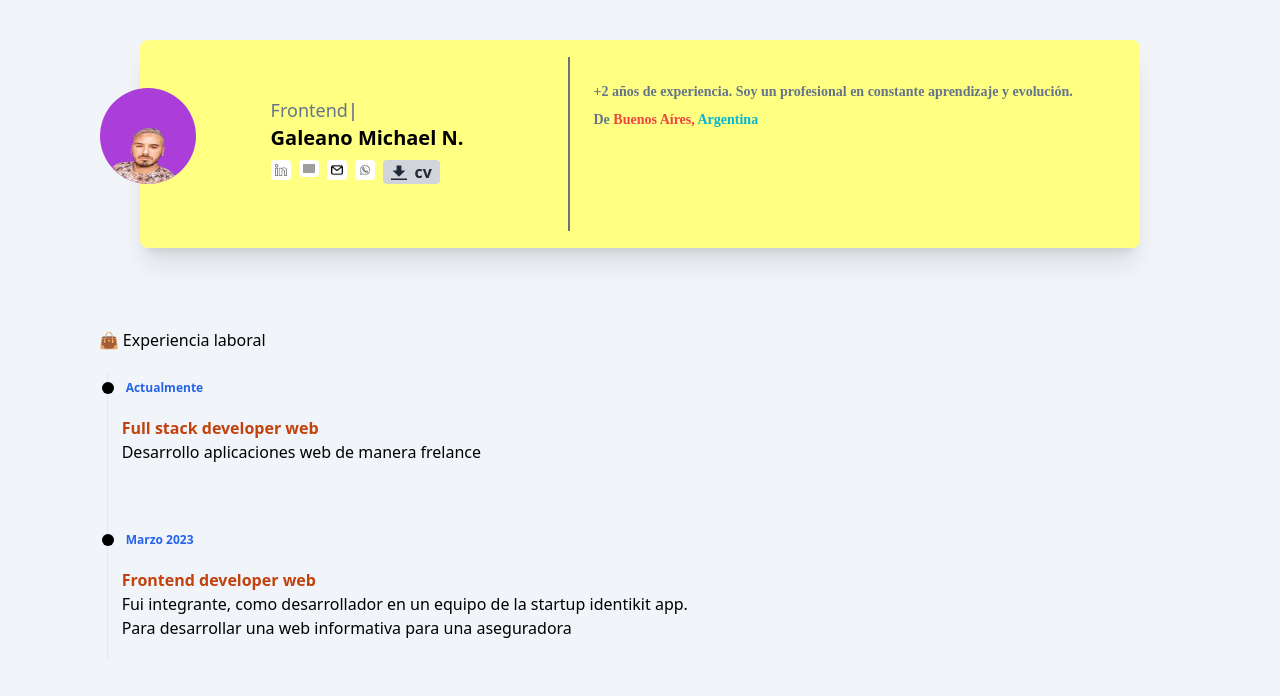
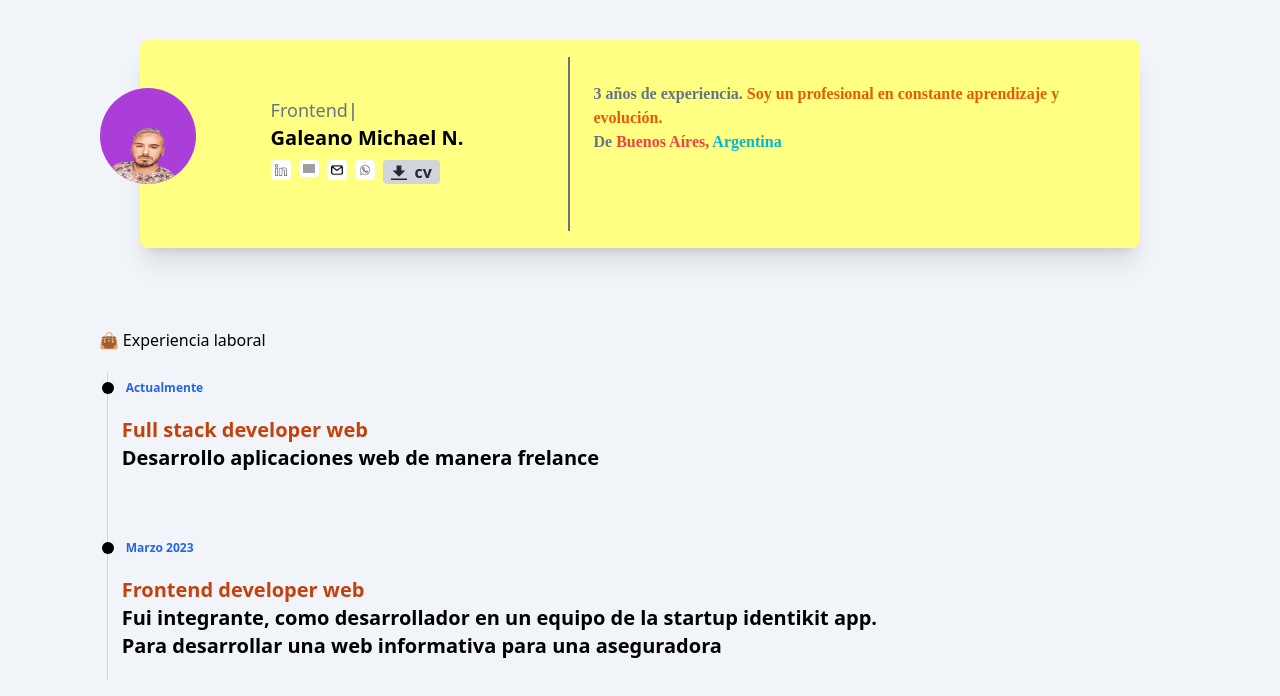
Before and after one commit to mikygaleano/app-my-porfolio, a React (Vite) app: page / in a window 1280 px wide. Shown: the top 696 px of the page. Built offline with nearby package versions, Linux system fonts and the light colour scheme; grey boxes are pictures that could not be loaded.

Commit message:
refactorizando experiencia

```diff
--- a/src/components/experiencia/Experiencia.jsx
+++ b/src/components/experiencia/Experiencia.jsx
@@ -7,7 +7,7 @@ export const Experiencia = ({exper})=> {
             <div className="w-10/12 h-fit flex flex-1 flex-col">
                 <h3 className="-ml-2">👜 Experiencia laboral</h3>
                 <div className="h-fit flex flex-col items-center mt-5">
-                    <div className="w-full h-fit flex flex-col gap-10 border-l">
+                    <div className="w-full h-fit flex flex-col gap-10 border-l border-slate-300">
                         {
                             exper.map(item => (
                                 <article className="w-full h-fit relative -left-1.5 mt-2">
@@ -16,10 +16,10 @@ export const Experiencia = ({exper})=> {
                                         <h4 className="text-blue-600 font-semibold text-xs">{item.fecha}</h4>
                                     </div>
                                     <div className="max-w-fit p-5">
-                                        <h4 className="text-orange-700 font-semibold">{item.puesto}</h4>
+                                        <h4 className="text-orange-700 font-semibold text-xl">{item.puesto}</h4>
                                         {
                                             item.parrafo.map(linea => (
-                                                <p>{linea}</p>
+                                                <p className="font-semibold text-xl">{linea}</p>
                                             ))
                                         }
                                     </div>
--- a/src/components/home/CardHome.jsx
+++ b/src/components/home/CardHome.jsx
@@ -12,11 +12,11 @@ export const CardHome = ({handleDownload, socialMedia, currentText})=> {
             </figure>
             <div className="max-md:w-full w-1/2 m-3 h-24 flex flex-col justify-end max-sm:ml-14">
               <span className="text-slate-500 text-lg max-sm:text-xs">{currentText}<strong className="animate-pulse">|</strong></span>
-              <h1 className="text-xl font-bold max-sm:text-xs">Galeano Michael N.</h1>
+              <h1 className="text-xl font-bold max-md:text-xs">Galeano Michael N.</h1>
               <div className="flex my-2 gap-2">
                 {
                   socialMedia.map(social => (
-                    <a key={social.id} href={social.link} target="_blank"><img className="w-5 p-1 bg-white rounded hover:bg-slate-100" src={social.image} alt={social.name}/></a>
+                    <a key={social.id} href={social.link} target="_blank"><img className="w-5 max-sm:w-7 p-1 bg-white rounded hover:bg-slate-100" src={social.image} alt={social.name}/></a>
                   ))
                 }
                 <button
@@ -29,10 +29,10 @@ export const CardHome = ({handleDownload, socialMedia, currentText})=> {
             </div>
             <div className="w-fit h-5/6 max-sm:w-10/12 max-sm:h-fit m-auto border border-gray-500"></div>
             <div className="w-full h-full flex flex-row items-center justify-center m-auto max-sm:mt-10">
-                <div className="w-11/12 max-sm:h-full max-2xl:h-3/5 max-md:ml-auto max-md:mr-auto max-md:mt-auto flex flex-col">
-                    <div className="w-full flex flex-col gap-2 font-[open-display]">
-                        <p className=" text-slate-500 font-bold text-sm">+2 años de experiencia. Soy un profesional en constante aprendizaje y evolución.</p>
-                        <p className=" text-slate-500 font-bold text-sm">De <span className="text-red-500">Buenos Aíres, </span><span className=" text-cyan-500">Argentina</span></p>
+                <div className="w-11/12 max-sm:h-full max-2xl:h-3/5 max-md:ml-auto max-md:mr-auto max-md:mt-auto max-sm:mb-2.5 flex flex-col">
+                    <div className="w-full flex flex-col gap-0 font-[open-display]">
+                        <p className=" text-slate-500 font-black">3 años de experiencia. <span className="text-orange-600">Soy un profesional en constante aprendizaje y evolución.</span> </p>
+                        <p className=" text-slate-500 font-black">De <span className="text-red-500">Buenos Aíres, </span><span className=" text-cyan-500">Argentina</span></p>
                     </div>
                 </div>
             </div>
```
